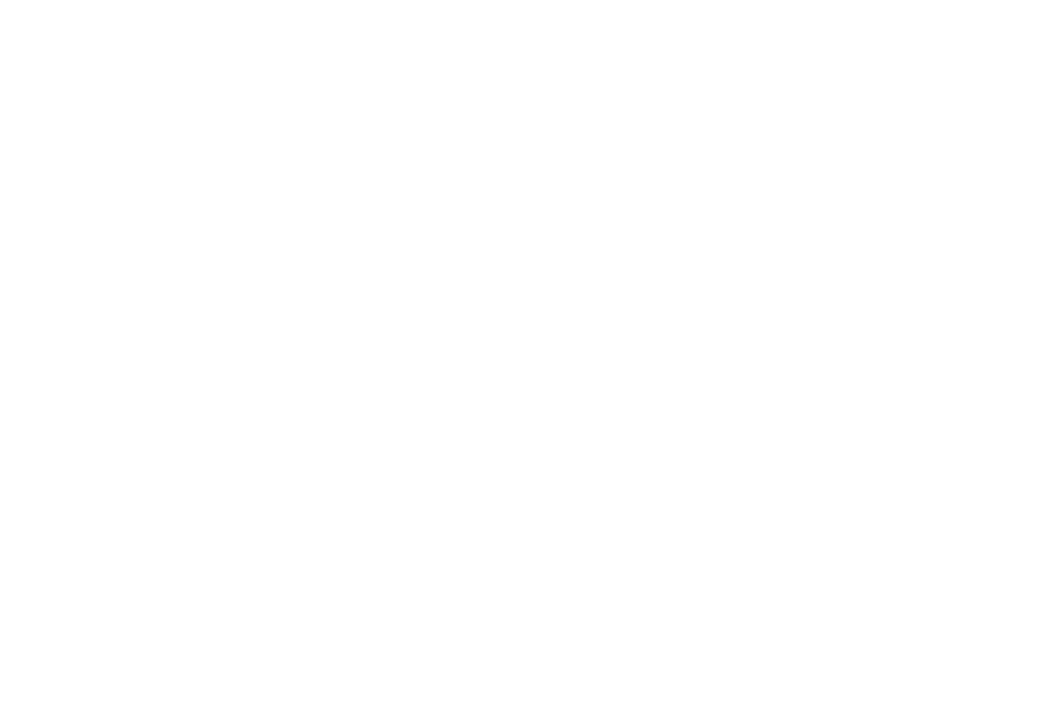
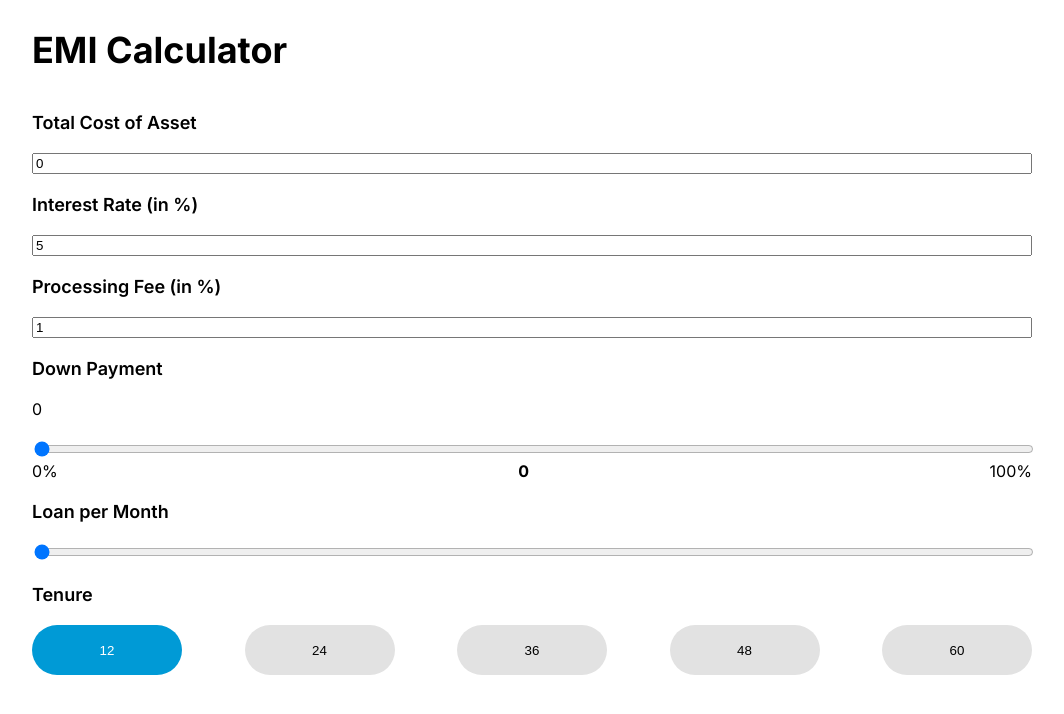
Before and after one commit to prashant136/frontend-machine-coding, a Next.js app: page / in a window 1280 px wide. Shown: the top 714 px of the page, without its empty margins (108-1172 px from the left). Built offline with nearby package versions, Linux system fonts and the light colour scheme.

Commit message:
emi calculator done

```diff
--- a/src/app/page.js
+++ b/src/app/page.js
@@ -1,12 +1,14 @@
 "use client";
+import EMICalculator from "./questions/emi-calculator";
 import FileExplorer from "./questions/file-explorer";
 import Pagination from "./questions/pagination";
 
 export default function Home() {
     return (
-        <>
+        <div style={{ maxWidth: "1000px", margin: "auto" }}>
             {/* <FileExplorer /> */}
             {/* <Pagination /> */}
-        </>
+            <EMICalculator />
+        </div>
     );
 }
--- /dev/null
+++ b/src/app/questions/emi-calculator/components/input.js
@@ -0,0 +1,16 @@
+import React from "react";
+import styles from "../index.module.css";
+
+export default function TextInput({ title, state, onChange }) {
+    return (
+        <React.Fragment>
+            <span className={styles.title}>{title}</span>
+            <input
+                type='number'
+                value={state}
+                onChange={onChange}
+                placeholder={title}
+            />
+        </React.Fragment>
+    );
+}
--- /dev/null
+++ b/src/app/questions/emi-calculator/components/slider.js
@@ -0,0 +1,42 @@
+import React from "react";
+import styles from "../index.module.css";
+
+export default function SliderInput({
+    title,
+    underlineTitle,
+    state,
+    onChange,
+    min,
+    max,
+    labelMin,
+    labelMax
+}) {
+    return (
+        <React.Fragment>
+            <span className={styles.title}>{title}</span>
+            {state && (
+                <span
+                    className={styles.title}
+                    style={{ textDecoration: "underline", fontSize: 15 }}
+                >
+                    {underlineTitle}
+                </span>
+            )}
+            <div>
+                <input
+                    className={styles.slider}
+                    type='range'
+                    min={min}
+                    max={max}
+                    value={state}
+                    onChange={onChange}
+                />
+                <div className={styles.labels}>
+                    <label>{labelMin ?? min}</label>
+                    <b>{state}</b>
+                    <label>{labelMax ?? max}</label>
+                </div>
+            </div>
+        </React.Fragment>
+    );
+}
--- /dev/null
+++ b/src/app/questions/emi-calculator/index.js
@@ -0,0 +1,138 @@
+import React, { useState, useEffect } from "react";
+import styles from "./index.module.css";
+import { tenureData } from "./utils/constant";
+import TextInput from "./components/input";
+import SliderInput from "./components/slider";
+
+export default function EMICalculator() {
+    const [cost, setCost] = useState(0);
+    const [interest, setInterest] = useState(5);
+    const [fee, setFee] = useState(1);
+    const [downPayment, setDownPayment] = useState(0);
+    const [tenure, setTenure] = useState(12);
+    const [emi, setEmi] = useState(0);
+
+    const calculateEMI = (downPayment) => {
+        if (!cost) return;
+
+        const loanAmount = cost - downPayment;
+        const rateofIntrest = interest / 100;
+        const numberOfYears = tenure / 12;
+
+        // EMI amount = [P x R x (1+R)^N] / [(1+R)^N-1]
+        const EMI =
+            (loanAmount *
+                rateofIntrest *
+                (1 + rateofIntrest) ** numberOfYears) /
+            ((1 + rateofIntrest) ** numberOfYears - 1);
+        return Number(EMI / 12).toFixed(0);
+    };
+
+    const updateEMI = (e) => {
+        if (!cost) return;
+        const dp = Number(e.target.value);
+        setDownPayment(dp.toFixed(0));
+
+        // calculate EMI and update it
+        const emi = calculateEMI(dp);
+        setEmi(emi);
+    };
+
+    const calculateDP = (emi) => {
+        if (!cost) return;
+        const downPaymentPercent = 100 - (emi / calculateEMI(0)) * 100;
+        return Number((downPaymentPercent / 100) * cost).toFixed(0);
+    };
+
+    const updateDownPayment = (e) => {
+        if (!cost) return;
+        const emi = Number(e.target.value);
+        setEmi(emi.toFixed(0));
+
+        // calculate DownPayment and update it
+        const dp = calculateDP(emi);
+        setDownPayment(dp);
+    };
+
+    const totalDownPayment = () => {
+        return (
+            Number(downPayment) +
+            (cost - downPayment) * (fee / 100)
+        ).toFixed(0);
+    };
+
+    const totalEMI = () => {
+        return Number(emi * tenure).toFixed(0);
+    };
+
+    useEffect(() => {
+        if (!(cost > 0)) {
+            setDownPayment(0);
+            setEmi(0);
+        }
+        const emi = calculateEMI(downPayment);
+        setEmi(emi);
+    }, [tenure]);
+
+    return (
+        <div className={styles.app}>
+            <span className={styles.emi_title}>EMI Calculator</span>
+
+            <TextInput
+                title='Total Cost of Asset'
+                state={cost}
+                onChange={(e) => setCost(e.target.value)}
+            />
+            <TextInput
+                title='Interest Rate (in %)'
+                state={interest}
+                onChange={(e) => setInterest(e.target.value)}
+            />
+            <TextInput
+                title='Processing Fee (in %)'
+                state={fee}
+                onChange={(e) => setFee(e.target.value)}
+            />
+
+            <SliderInput
+                title={"Down Payment"}
+                underlineTitle={`Total Down Payment- ${totalDownPayment()}`}
+                state={downPayment}
+                onChange={updateEMI}
+                min={0}
+                max={cost}
+                labelMin={"0%"}
+                labelMax={"100%"}
+            />
+
+            <SliderInput
+                title={"Loan per Month"}
+                underlineTitle={`Total EMI- ${totalEMI()}`}
+                state={emi}
+                onChange={updateDownPayment}
+                min={calculateEMI(cost)}
+                max={calculateEMI(0)}
+                labelMin={calculateEMI(cost)}
+                labelMax={calculateEMI(0)}
+            />
+
+            {/* tenure */}
+            <span className={styles.title}>Tenure</span>
+            <div className={styles.tenureContainer}>
+                {tenureData.map((t) => {
+                    return (
+                        <button
+                            key={t}
+                            className={`${styles.tenure} ${
+                                t === tenure ? styles.selected : ""
+                            }`}
+                            onClick={() => setTenure(t)}
+                        >
+                            {t}
+                        </button>
+                    );
+                })}
+            </div>
+        </div>
+    );
+}
--- /dev/null
+++ b/src/app/questions/emi-calculator/index.module.css
@@ -0,0 +1,46 @@
+.app {
+    display: flex;
+    flex-direction: column;
+    row-gap: 20px;
+}
+
+.emi_title {
+    font-weight: 700;
+    font-size: 36px;
+    text-align: start;
+    padding: 20px 0;
+}
+
+.title {
+    font-weight: 600;
+    font-size: 18px;
+    text-align: start;
+}
+
+.slider {
+    width: 100%;
+}
+
+.labels {
+    display: flex;
+    justify-content: space-between;
+}
+
+.tenureContainer {
+    display: flex;
+    justify-content: space-between;
+    gap: 10px;
+}
+
+.tenure {
+    width: 15%;
+    height: 50px;
+    border: none;
+    border-radius: 100px;
+    background-color: rgb(226, 226, 226);
+}
+
+.selected {
+    background-color: #009ad6;
+    color: white;
+}
--- /dev/null
+++ b/src/app/questions/emi-calculator/utils/constant.js
@@ -0,0 +1 @@
+export const tenureData = [12, 24, 36, 48, 60];
```
